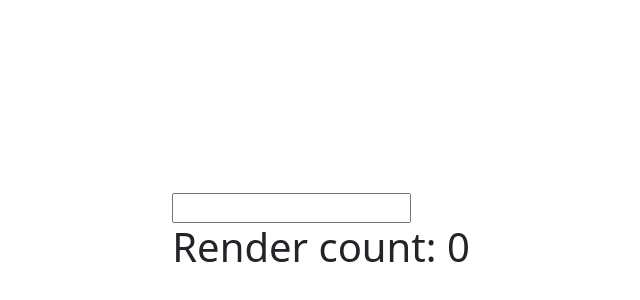
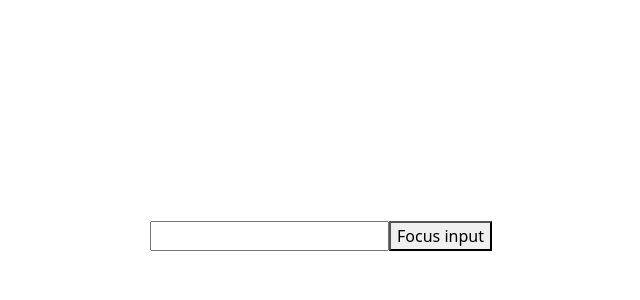
Before and after one commit to Zyer459/practice-stuff, a React (Create React App) app in the folder counter-app/: page / in a window 1280 px wide. Shown: the part 164-464 px from the top of the page, without its empty margins (319-959 px from the left). Built offline with nearby package versions, Linux system fonts and the light colour scheme.

Commit message:
accessing DOM elements using useRef

```diff
--- a/counter-app/src/index.js
+++ b/counter-app/src/index.js
@@ -11,30 +11,23 @@ import { useState, useEffect, useRef } from 'react';
  * can be used to access a DOM element directly
 */
 
-/**(1)DOES NOT CAUSE RE-RENDER
- * if we try to count how many times the app renders using useState hook,
- * we wiil be caught in an infinite loop, because this hook itself causes a re-render
- * To avoid this we can use a useRef hook
- */
-// use useRef to track app renders
+/**(2)ACCESSING DOM ELEMENTS
+ * generally let React handle all DOM manipulations
+ * but there are some places/instances where we can use 'useRef' without any issues.
+ * In React, we can add a 'ref' attribute to an element to access it directly in the DOM.
+*/
+// use useRef to focus the input
 
 function App () {
-  const [input, setInput] = useState(""); {/**here, value inside useState("empty string") is the value of input & setInput is a function to update(when called) the input value */}
-  const count = useRef(0); {/**here, value inside useRef(0) is the .current property of the count obj */}
-
-  useEffect (() => {
-    count.current = count.current + 1;{/**here useEffect updates count.current value & renders it*/}
-  });
+  const input = useRef();
+  const focusInput = () => {
+    input.current.focus();
+  };
 
   return (
     <>
-    <input
-    type="text"
-    value={input}
-    onChange={(x) => setInput(x.target.value)}
-    />
-    <h1>Render count: {count.current}</h1>
-    {/**on-line 34 useState changes + render the value of input */}
+    <input type="text" ref={input}/>
+    <button onClick={focusInput}>Focus input</button>
     </>
   )
 }
@@ -43,9 +36,11 @@ const root = ReactDOM.createRoot(document.getElementById('root'));
 root.render (<App />)
 
 /**note: the useRef() returns only 1 item an object with its object.current property
- * when useRef is initialized & set the inital value: useRef(0),
- * it really works like this > const count = {current: 0}.
- * then access the value by using count.current.
+ * in above code to focus the input we usually click on it, but
+ * with useRef & using 'ref' attribute to call the hook on the element we want to focus, and
+ * adding a button element which render the focus
+ * finally we can select/access(focus) the input element by clicking on the button as well as on the input field
+ * and it works directly in the DOM
 */
 
 //there may be some mistakes I made here, I'm new to this.
```
